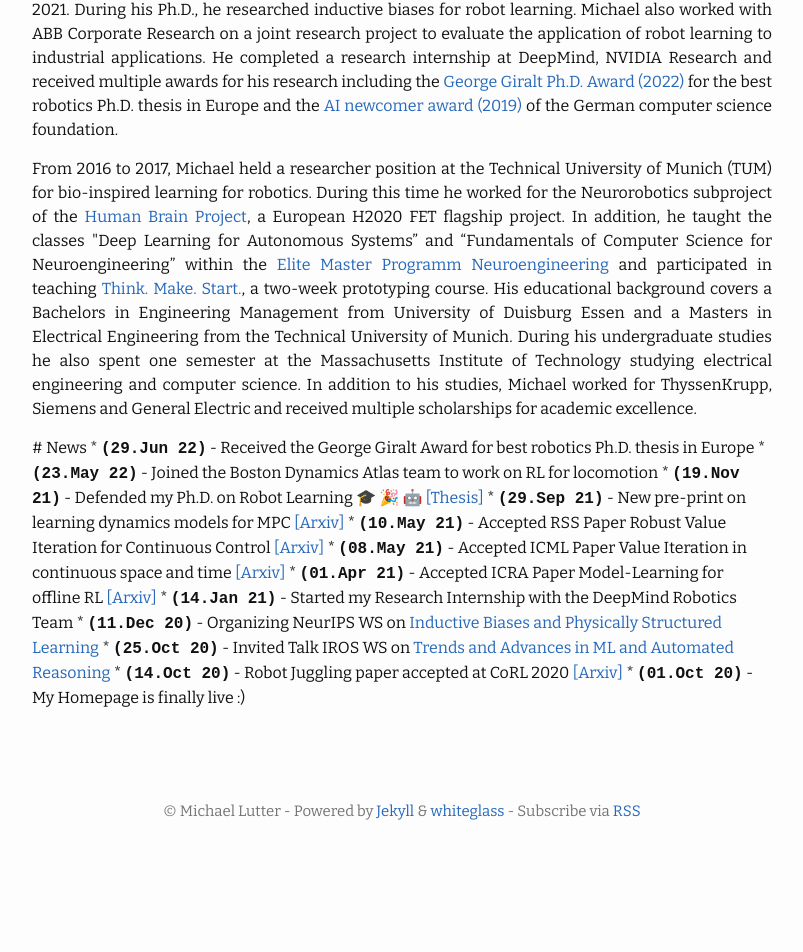
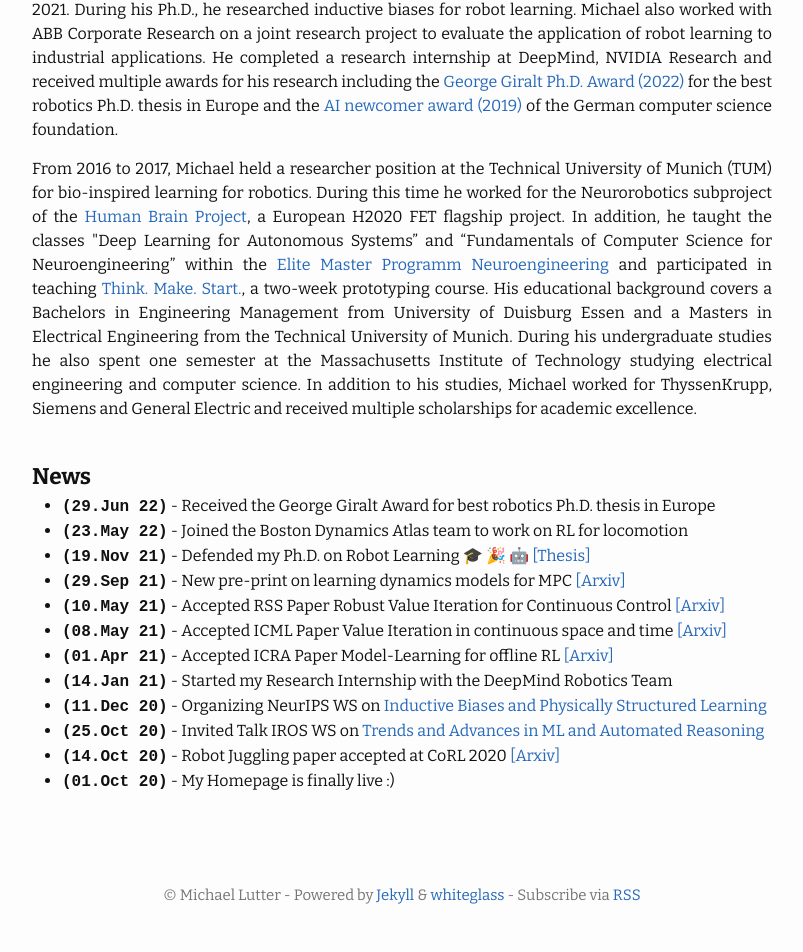
Before and after one commit to milutter/milutter.github.io, a Jekyll site: the page built from index.md, in a window 1280 px wide. Shown: the part 668-1620 px from the top of the page, without its empty margins (238-1041 px from the left). Built offline with Jekyll 4.4.1, drawn with Linux system fonts in a browser that asks for light colours; emoji names are drawn with the system emoji font; before the commit the page ends 1536 px from its top, so only the background shows below that.

Commit message:
html list

```diff
--- a/index.md
+++ b/index.md
@@ -49,16 +49,19 @@ to his studies, Michael worked for ThyssenKrupp, Siemens and General Electric an
 academic excellence.
 </p>
 
-# News
-* <span style="font-family:'Courier New', monospace"><b>(29.Jun 22)</b></span> - Received the George Giralt Award for best robotics Ph.D. thesis in Europe
-* <span style="font-family:'Courier New', monospace"><b>(23.May 22)</b></span> - Joined the Boston Dynamics Atlas team to work on RL for locomotion
-* <span style="font-family:'Courier New', monospace"><b>(19.Nov 21)</b></span> - Defended my Ph.D. on Robot Learning :mortar_board: :tada: :robot: <a href="https://tuprints.ulb.tu-darmstadt.de/20048/1/Phd_Thesis_Michael_Lutter.pdf">[Thesis]</a>
-* <span style="font-family:'Courier New', monospace"><b>(29.Sep 21)</b></span> - New pre-print on learning dynamics models for MPC <a href="https://arxiv.org/pdf/2109.14311.pdf">[Arxiv]</a>
-* <span style="font-family:'Courier New', monospace"><b>(10.May 21)</b></span> - Accepted RSS Paper Robust Value Iteration for Continuous Control <a href="https://arxiv.org/pdf/2105.12189.pdf">[Arxiv]</a>
-* <span style="font-family:'Courier New', monospace"><b>(08.May 21)</b></span> - Accepted ICML Paper Value Iteration in continuous space and time <a href="https://arxiv.org/pdf/2105.04682.pdf">[Arxiv]</a>
-* <span style="font-family:'Courier New', monospace"><b>(01.Apr 21)</b></span> - Accepted ICRA Paper Model-Learning for offline RL <a href="https://arxiv.org/abs/2011.01734">[Arxiv]</a>
-* <span style="font-family:'Courier New', monospace"><b>(14.Jan 21)</b></span> - Started my Research Internship with the DeepMind Robotics Team
-* <span style="font-family:'Courier New', monospace"><b>(11.Dec 20)</b></span> - Organizing NeurIPS WS on <a href="https://inductive-biases.github.io/">Inductive Biases and Physically Structured Learning</a>
-* <span style="font-family:'Courier New', monospace"><b>(25.Oct 20)</b></span> - Invited Talk IROS WS on <a href="http://www.iros-ar2020.lissi.fr/doku.php/start">Trends and Advances in ML and Automated Reasoning</a>
-* <span style="font-family:'Courier New', monospace"><b>(14.Oct 20)</b></span> - Robot Juggling paper accepted at CoRL 2020  <a href="https://arxiv.org/abs/2010.13483">[Arxiv]</a>
-* <span style="font-family:'Courier New', monospace"><b>(01.Oct 20)</b></span> - My Homepage is finally live :)
+<br>
+<b><span style="font-size:6mm">News</span></b>
+ <ul>
+<li><span style="font-family:'Courier New', monospace"><b>(29.Jun 22)</b></span> - Received the George Giralt Award for best robotics Ph.D. thesis in Europe</li>
+<li><span style="font-family:'Courier New', monospace"><b>(23.May 22)</b></span> - Joined the Boston Dynamics Atlas team to work on RL for locomotion</li>
+<li><span style="font-family:'Courier New', monospace"><b>(19.Nov 21)</b></span> - Defended my Ph.D. on Robot Learning :mortar_board: :tada: :robot: <a href="https://tuprints.ulb.tu-darmstadt.de/20048/1/Phd_Thesis_Michael_Lutter.pdf">[Thesis]</a></li>
+<li><span style="font-family:'Courier New', monospace"><b>(29.Sep 21)</b></span> - New pre-print on learning dynamics models for MPC <a href="https://arxiv.org/pdf/2109.14311.pdf">[Arxiv]</a></li>
+<li><span style="font-family:'Courier New', monospace"><b>(10.May 21)</b></span> - Accepted RSS Paper Robust Value Iteration for Continuous Control <a href="https://arxiv.org/pdf/2105.12189.pdf">[Arxiv]</a></li>
+<li><span style="font-family:'Courier New', monospace"><b>(08.May 21)</b></span> - Accepted ICML Paper Value Iteration in continuous space and time <a href="https://arxiv.org/pdf/2105.04682.pdf">[Arxiv]</a></li>
+<li><span style="font-family:'Courier New', monospace"><b>(01.Apr 21)</b></span> - Accepted ICRA Paper Model-Learning for offline RL <a href="https://arxiv.org/abs/2011.01734">[Arxiv]</a></li>
+<li><span style="font-family:'Courier New', monospace"><b>(14.Jan 21)</b></span> - Started my Research Internship with the DeepMind Robotics Team</li>
+<li><span style="font-family:'Courier New', monospace"><b>(11.Dec 20)</b></span> - Organizing NeurIPS WS on <a href="https://inductive-biases.github.io/">Inductive Biases and Physically Structured Learning</a></li>
+<li><span style="font-family:'Courier New', monospace"><b>(25.Oct 20)</b></span> - Invited Talk IROS WS on <a href="http://www.iros-ar2020.lissi.fr/doku.php/start">Trends and Advances in ML and Automated Reasoning</a></li>
+<li><span style="font-family:'Courier New', monospace"><b>(14.Oct 20)</b></span> - Robot Juggling paper accepted at CoRL 2020  <a href="https://arxiv.org/abs/2010.13483">[Arxiv]</a></li>
+<li><span style="font-family:'Courier New', monospace"><b>(01.Oct 20)</b></span> - My Homepage is finally live :)</li>
+</ul>
```
